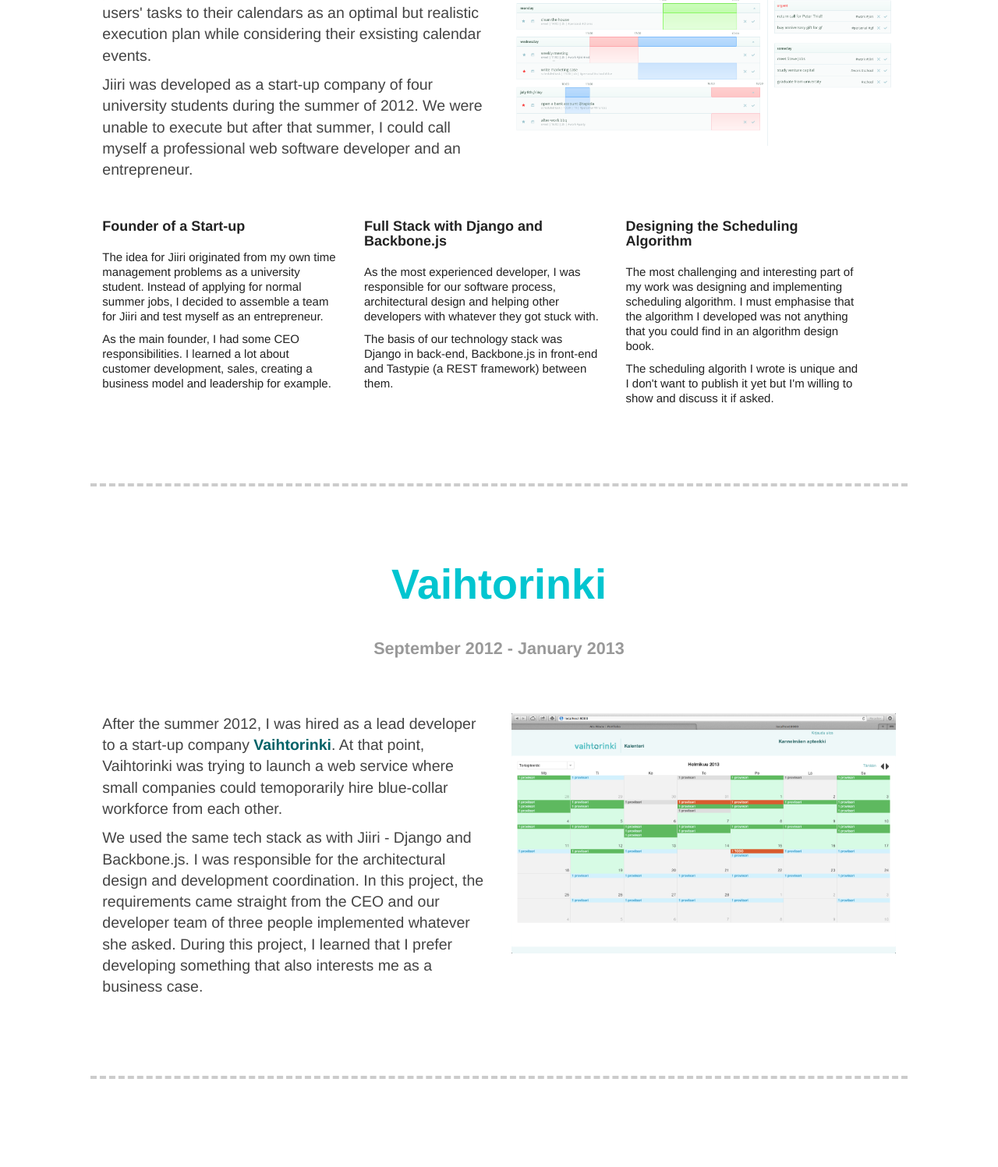
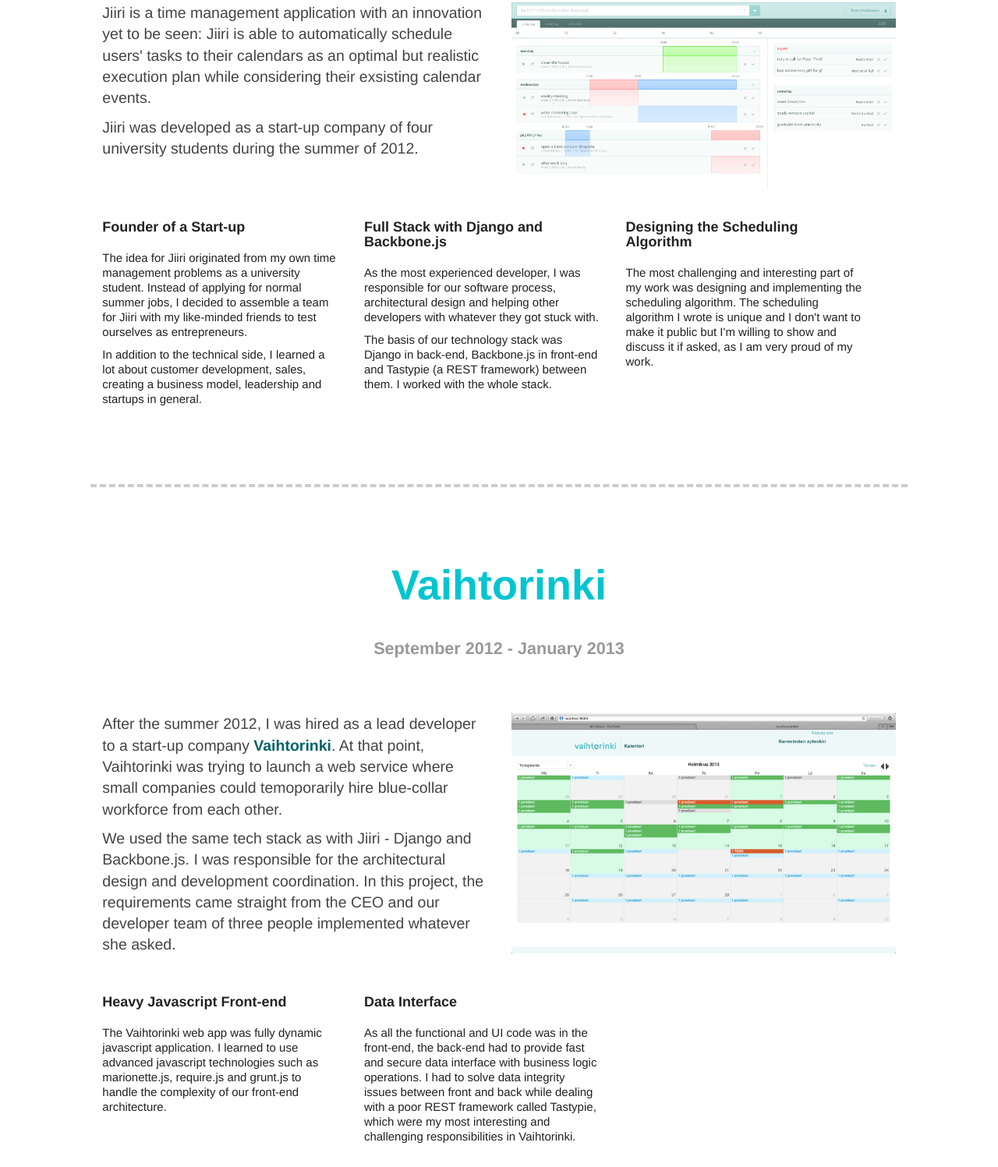
Before and after one commit to Rubinous/Rubinous.github.io, a plain HTML site: page server_root/index.html in a window 1280 px wide. Shown: the part 2003-3500 px from the top of the page at 78% size. Before the commit the page ends 3397 px from the top, so only its background shows below. Drawn offline with Linux system fonts and the light colour scheme.

Commit message:
Overall improvements reflecting the awesome feedback from Kristian Hartikainen.

```diff
--- a/server_root/index.html
+++ b/server_root/index.html
@@ -49,7 +49,7 @@
 
                     <div class="half-col col-alpha">
                         <p class="ingress"><a class="out" href="http://plus.cs.hut.fi">A+</a> is an open-source educational platform developed by the research group <a class="out" href="http://cse.aalto.fi/research/groups/letech/">LeTech</a> (Learning+Technology) of <a class="out" href="http://www.aalto.fi/en/">Aalto University School of Science</a>. The abstract idea of A+ is to hide the different technical requirements for different courses and thus reduce the number of educational services that students have to deal with during their studies.</p>
-                        <p class="ingress">I was hired as a research assistant in LeTech. My job was to deploy A+ to be used on two courses in Aalto and to develop it further as new requirements emerged and as bugs and weaknesses were discovered.</p>
+                        <p class="ingress">I worked as a research assistant in LeTech as well as the main teaching assistant for the Web Software Development course. My job was to deploy A+ to be used on two courses in Aalto and to develop it further as new requirements emerged and as bugs and weaknesses were discovered.</p>
                         <p class="ingress">The use and development of A+ continues by the LeTech group. The code is hosted in <a class="out" href="https://github.com/Aalto-LeTech/a-plus">GitHub</a>.</p>
                     </div>
                     <div class="half-col">
@@ -83,7 +83,7 @@
                     <h2>Jiiri<br /><span class="time">May 2012 - Present</span></h2>
                     <div class="half-col">
                         <p class="ingress">Jiiri is a time management application with an innovation yet to be seen: Jiiri is able to automatically schedule users' tasks to their calendars as an optimal but realistic execution plan while considering their exsisting calendar events.</p>
-                        <p class="ingress">Jiiri was developed as a start-up company of four university students during the summer of 2012. We were unable to execute but after that summer, I could call myself a professional web software developer and an entrepreneur.</p>
+                        <p class="ingress">Jiiri was developed as a start-up company of four university students during the summer of 2012.</p>
                     </div>
                     <div class="half-col">
                         <a href="img/jiiri_screenshot.png"><img style="max-width: 100%; display: block;" src="img/jiiri_screenshot.png" /></a>
@@ -93,18 +93,17 @@
 
                     <div class="third-col">
                         <h3>Founder of a Start-up</h3>
-                        <p>The idea for Jiiri originated from my own time management problems as a university student. Instead of applying for normal summer jobs, I decided to assemble a team for Jiiri and test myself as an entrepreneur.</p>
-                        <p>As the main founder, I had some CEO responsibilities. I learned a lot about customer development, sales, creating a business model and leadership for example.</p>
+                        <p>The idea for Jiiri originated from my own time management problems as a university student. Instead of applying for normal summer jobs, I decided to assemble a team for Jiiri with my like-minded friends to test ourselves as entrepreneurs.</p>
+                        <p>In addition to the technical side, I learned a lot about customer development, sales, creating a business model, leadership and startups in general.</p>
                     </div>
                     <div class="third-col">
                         <h3>Full Stack with Django and Backbone.js</h3>
                         <p>As the most experienced developer, I was responsible for our software process, architectural design and helping other developers with whatever they got stuck with.</p>
-                        <p>The basis of our technology stack was Django in back-end, Backbone.js in front-end and Tastypie (a REST framework) between them.</p>
+                        <p>The basis of our technology stack was Django in back-end, Backbone.js in front-end and Tastypie (a REST framework) between them. I worked with the whole stack.</p>
                     </div>
                     <div class="third-col">
                         <h3>Designing the Scheduling Algorithm</h3>
-                        <p>The most challenging and interesting part of my work was designing and implementing scheduling algorithm. I must emphasise that the algorithm I developed was not anything that you could find in an algorithm design book.</p>
-                        <p>The scheduling algorith I wrote is unique and I don't want to publish it yet but I'm willing to show and discuss it if asked.</p>
+                        <p>The most challenging and interesting part of my work was designing and implementing the scheduling algorithm. The scheduling algorithm I wrote is unique and I don't want to make it public but I'm willing to show and discuss it if asked, as I am very proud of my work.</p>
                     </div>
                 </div>
             </div>
@@ -116,13 +115,29 @@
                     <h2>Vaihtorinki<br /><span class="time">September 2012 - January 2013</span></h2>
                     <div class="half-col">
                         <p class="ingress">After the summer 2012, I was hired as a lead developer to a start-up company <a class="out" href="http://www.vaihtorinki.fi">Vaihtorinki</a>. At that point, Vaihtorinki was trying to launch a web service where small companies could temoporarily hire blue-collar workforce from each other.</p>
-                        <p class="ingress">We used the same tech stack as with Jiiri - Django and Backbone.js. I was responsible for the architectural design and development coordination. In this project, the requirements came straight from the CEO and our developer team of three people implemented whatever she asked. During this project, I learned that I prefer developing something that also interests me as a business case.</p>
+                        <p class="ingress">We used the same tech stack as with Jiiri - Django and Backbone.js. I was responsible for the architectural design and development coordination. In this project, the requirements came straight from the CEO and our developer team of three people implemented whatever she asked.</p>
                     </div>
                     <div class="half-col">
                         <a href="img/vaihtorinki_screenshot.png"><img style="max-width: 100%; display: block;" src="img/vaihtorinki_screenshot.png" /></a>
                     </div>
+
+                    <div class="clear">&nbsp;</div>
+
+                    <div class="third-col">
+                        <h3>Heavy Javascript Front-end</h3>
+                        <p>The Vaihtorinki web app was fully dynamic javascript application. I learned to use advanced javascript technologies such as marionette.js, require.js and grunt.js to handle the complexity of our front-end architecture.</p>
+                    </div>
+                    <div class="third-col">
+                        <h3>Data Interface</h3>
+                        <p>As all the functional and UI code was in the front-end, the back-end had to provide fast and secure data interface with business logic operations. I had to solve data integrity issues between front and back while dealing with a poor REST framework called Tastypie, which were my most interesting and challenging responsibilities in Vaihtorinki.</p>
+                    </div>
+                    <div class="third-col">
+                        <h3></h3>
+                        <p></p>
+                    </div>
                 </div>
             </div>
         </div>
+
     </body>
 </html>
```
